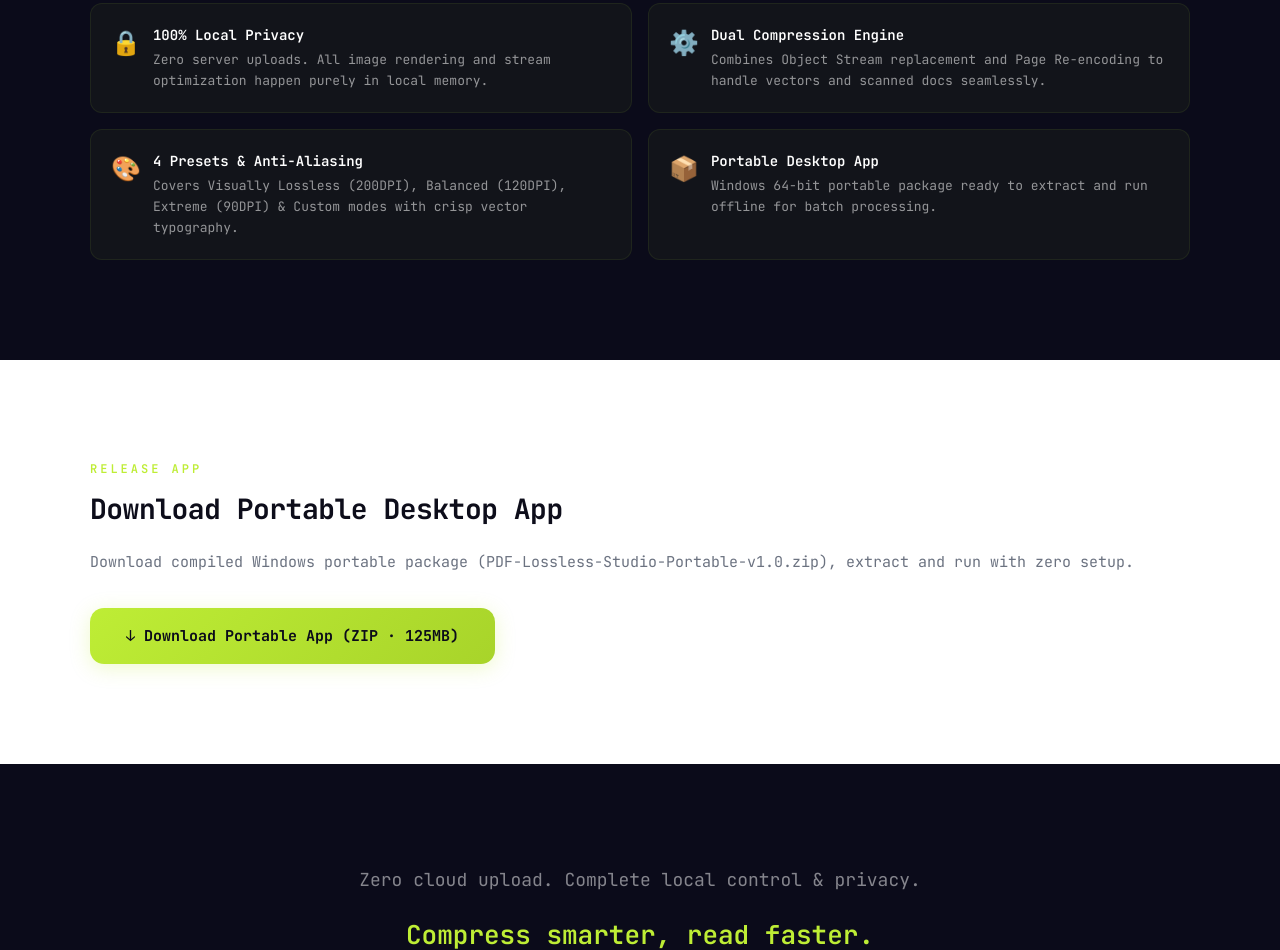
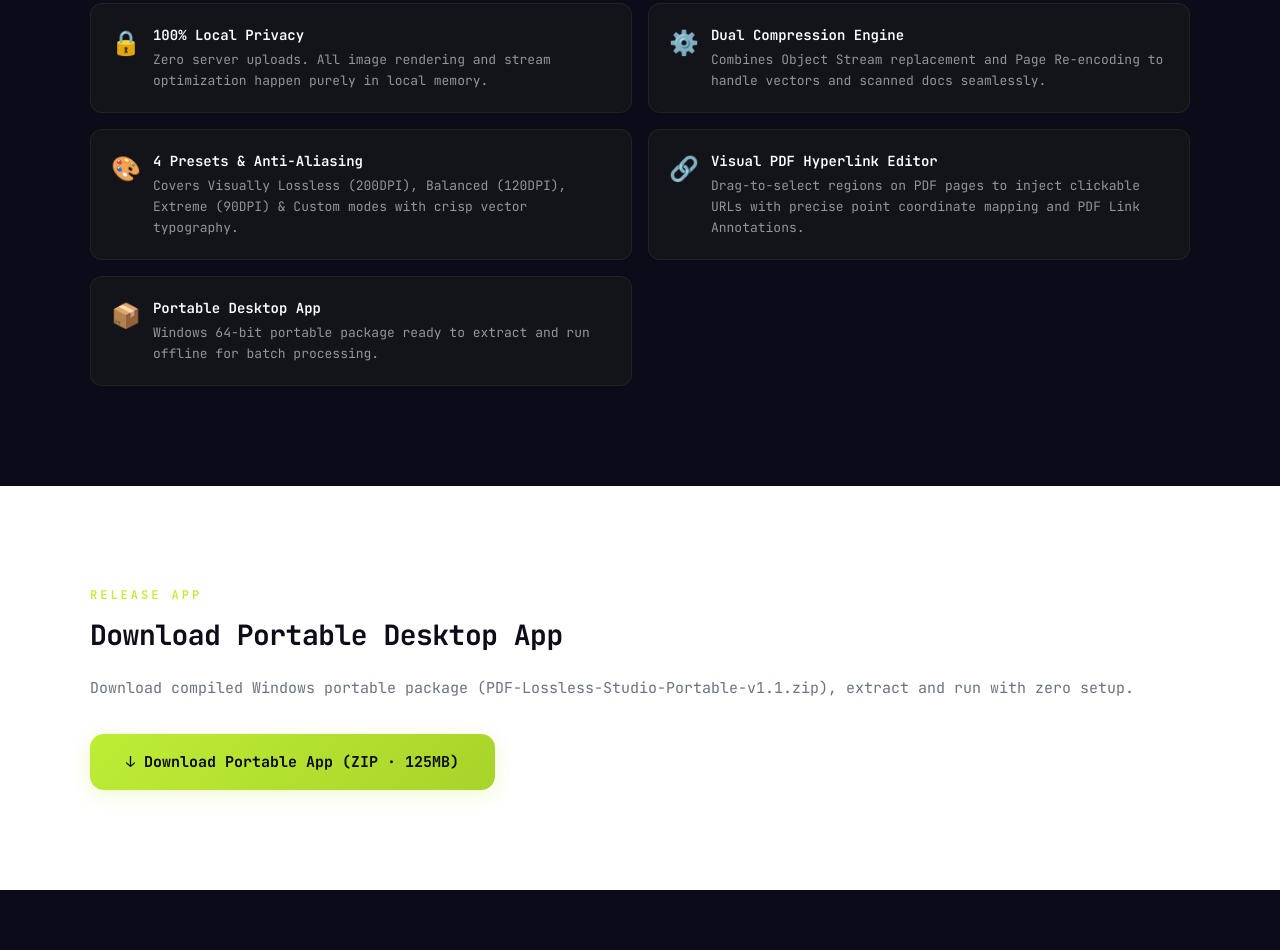
Before and after one commit to kawibass-crypto/SDS-website, a plain HTML site: page projects/pdf-compressor.html in a window 1280 px wide. Shown: the part 1672-2622 px from the top of the page. Drawn offline with Linux system fonts and the light colour scheme.

Commit message:
feat: Update PDF Lossless Studio to v1.1.0 with hyperlink editor and fix zip download MIME handling

```diff
--- a/i18n.js
+++ b/i18n.js
@@ -75,8 +75,10 @@ const I18N = {
     'pdf-comp.c3-desc': '涵盖“视觉无损 (200DPI)”、“极佳平衡 (120DPI)”、“极限压缩 (90DPI)”及自定义调节，保持矢量文本与线条极度清晰。',
     'pdf-comp.c4-title': '免安装绿色桌面版',
     'pdf-comp.c4-desc': '提供 Windows 64位 Portable 解压即用包，适合离线环境、高频批量处理与内部共享。',
+    'pdf-comp.c5-title': '可视化 PDF 超链接编辑器',
+    'pdf-comp.c5-desc': '支持在 PDF 页面上拉框一键插入跳转超链接，自动换算点阵坐标并导出包含规范 PDF Link Annotations 的全新文档。',
     'pdf-comp.rel-title': '下载绿色免安装桌面版',
-    'pdf-comp.rel-desc': '下载完整编译的 Windows 绿色便携版应用 (PDF-Lossless-Studio-Portable-v1.0.zip)，解压即用，无需安装。',
+    'pdf-comp.rel-desc': '下载完整编译的 Windows 绿色便携版应用 (PDF-Lossless-Studio-Portable-v1.1.zip)，解压即用，无需安装。',
     'pdf-comp.quote-p1': '零云端上传，极至本地掌控与隐私保障。',
     'pdf-comp.quote-p2': '智能无损压缩，流畅极速阅读。',
 
@@ -191,8 +193,10 @@ const I18N = {
     'pdf-comp.c3-desc': 'Covers Visually Lossless (200DPI), Balanced (120DPI), Extreme (90DPI) & Custom modes with crisp vector typography.',
     'pdf-comp.c4-title': 'Portable Desktop App',
     'pdf-comp.c4-desc': 'Windows 64-bit portable package ready to extract and run offline for batch processing.',
+    'pdf-comp.c5-title': 'Visual PDF Hyperlink Editor',
+    'pdf-comp.c5-desc': 'Drag-to-select regions on PDF pages to inject clickable URLs with precise point coordinate mapping and PDF Link Annotations.',
     'pdf-comp.rel-title': 'Download Portable Desktop App',
-    'pdf-comp.rel-desc': 'Download compiled Windows portable package (PDF-Lossless-Studio-Portable-v1.0.zip), extract and run with zero setup.',
+    'pdf-comp.rel-desc': 'Download compiled Windows portable package (PDF-Lossless-Studio-Portable-v1.1.zip), extract and run with zero setup.',
     'pdf-comp.quote-p1': 'Zero cloud upload. Complete local control & privacy.',
     'pdf-comp.quote-p2': 'Compress smarter, read faster.',
 
--- a/projects/pdf-compressor.html
+++ b/projects/pdf-compressor.html
@@ -108,7 +108,7 @@ body{font-family:"JetBrains Mono","PingFang SC","Microsoft YaHei",monospace;back
 <h1><span class="line grad" data-i18n="pdf-comp.title">PDF 无损极限压缩工具</span></h1>
 <p class="sub" data-i18n="pdf-comp.hero-sub">100% 本地离线处理，采用智能双重重采样引擎，在保护绝密设计文档隐私的同时实现极限瘦身。</p>
 <div style="margin-top:28px">
-  <a class="tool-download" href="PDF-Lossless-Studio-Portable-v1.0.zip" download style="margin-top:0" data-i18n="pdf-comp.dl-btn">↓ 下载绿色免安装版 (ZIP · 125MB)</a>
+  <a class="tool-download" href="PDF-Lossless-Studio-Portable-v1.1.zip" download style="margin-top:0" data-i18n="pdf-comp.dl-btn">↓ 下载绿色免安装版 (ZIP · 125MB)</a>
 </div>
 </div>
 </section>
@@ -162,6 +162,10 @@ body{font-family:"JetBrains Mono","PingFang SC","Microsoft YaHei",monospace;back
 <div><h5 data-i18n="pdf-comp.c3-title">四档预设与高保真抗锯齿</h5><p data-i18n="pdf-comp.c3-desc">涵盖“视觉无损 (200DPI)”、“极佳平衡 (120DPI)”、“极限压缩 (90DPI)”及自定义调节，保持矢量文本与线条极度清晰。</p></div>
 </div>
 <div class="feature-item">
+<div class="fi-icon">🔗</div>
+<div><h5 data-i18n="pdf-comp.c5-title">可视化 PDF 超链接编辑器</h5><p data-i18n="pdf-comp.c5-desc">支持在 PDF 页面上拉框一键插入跳转超链接，自动换算点阵坐标并导出包含规范 PDF Link Annotations 的全新文档。</p></div>
+</div>
+<div class="feature-item">
 <div class="fi-icon">📦</div>
 <div><h5 data-i18n="pdf-comp.c4-title">免安装绿色桌面版</h5><p data-i18n="pdf-comp.c4-desc">提供 Windows 64位 Portable 解压即用包，适合离线环境、高频批量处理与内部共享。</p></div>
 </div>
@@ -174,8 +178,8 @@ body{font-family:"JetBrains Mono","PingFang SC","Microsoft YaHei",monospace;back
 <div class="section-inner">
 <div class="label">Release App</div>
 <h2 data-i18n="pdf-comp.rel-title">下载绿色免安装桌面版</h2>
-<p data-i18n="pdf-comp.rel-desc">下载完整编译的 Windows 绿色便携版应用 (PDF-Lossless-Studio-Portable-v1.0.zip)，解压即用，无需安装。</p>
-<a class="tool-download" href="PDF-Lossless-Studio-Portable-v1.0.zip" download data-i18n="pdf-comp.dl-btn">↓ 下载绿色免安装版 (ZIP · 125MB)</a>
+<p data-i18n="pdf-comp.rel-desc">下载完整编译的 Windows 绿色便携版应用 (PDF-Lossless-Studio-Portable-v1.1.zip)，解压即用，无需安装。</p>
+<a class="tool-download" href="PDF-Lossless-Studio-Portable-v1.1.zip" download data-i18n="pdf-comp.dl-btn">↓ 下载绿色免安装版 (ZIP · 125MB)</a>
 </div>
 </div>
 
```
Also changed, not shown: sds-server.js (+11 -2 lines).
